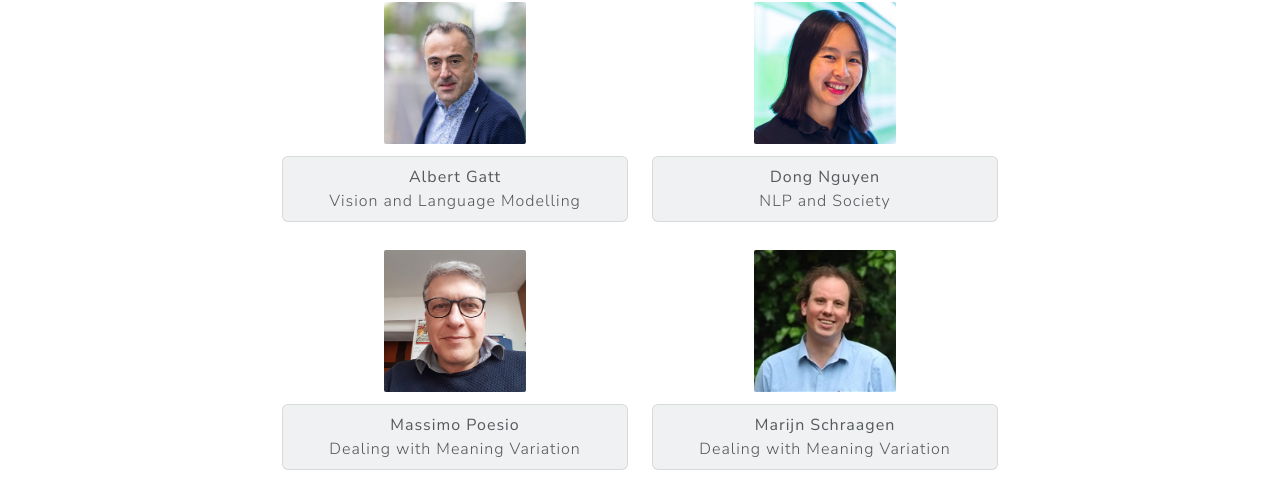
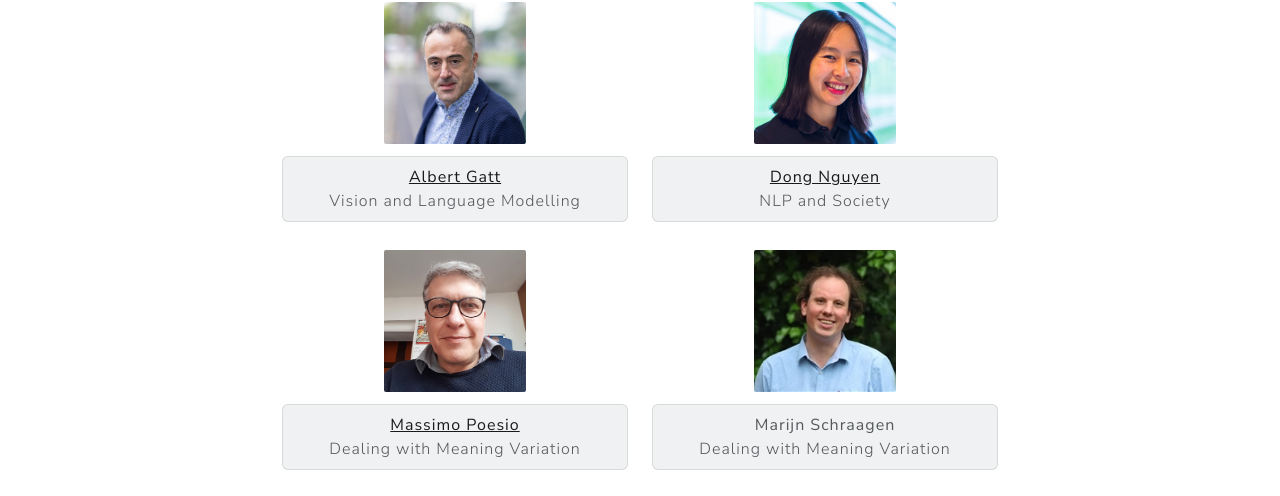
Before and after one commit to thaoanhdang/uu-nlp.github.io, a Jekyll site: the page built from people.md, in a window 1280 px wide. Shown: the part 282-778 px from the top of the page. Built offline with Jekyll 4.4.1, drawn with Linux system fonts in a browser that asks for light colours.

Commit message:
Update people.md

```diff
--- a/people.md
+++ b/people.md
@@ -12,7 +12,9 @@ permalink: /people/
       <img src="{{ 'assets/images/albert.jpg' | relative_url }}" class="img-thumbnail rounded"
            style="width: 150px; height: 150px; object-fit: cover;" alt="albert">
       <div class="mt-2 p-2 rounded bg-light">
-        <strong>Albert Gatt</strong><br>
+        <strong>
+          <a href="https://albertgatt.github.io/" target="_blank">Albert Gatt</a>
+        </strong><br>
         Vision and Language Modelling
       </div>
     </div>
@@ -20,7 +22,9 @@ permalink: /people/
       <img src="{{ 'assets/images/dongnguyen.jpg' | relative_url }}" class="img-thumbnail rounded"
            style="width: 150px; height: 150px; object-fit: cover;" alt="dong">
       <div class="mt-2 p-2 rounded bg-light">
-        <strong>Dong Nguyen</strong><br>
+        <strong>
+          <a href="https://www.dongnguyen.nl/" target="_blank">Dong Nguyen</a>
+        </strong><br>
         NLP and Society
       </div>
     </div>
@@ -31,7 +35,9 @@ permalink: /people/
       <img src="{{ 'assets/images/massimo2.jpg' | relative_url }}" class="img-thumbnail rounded"
            style="width: 150px; height: 150px; object-fit: cover;" alt="massimo">
       <div class="mt-2 p-2 rounded bg-light">
-        <strong>Massimo Poesio</strong><br>
+        <strong>
+          <a href="https://sites.google.com/view/massimo-poesio/home" target="_blank">Massimo Poesio</a>
+        </strong><br>
         Dealing with Meaning Variation
       </div>
     </div>
```
